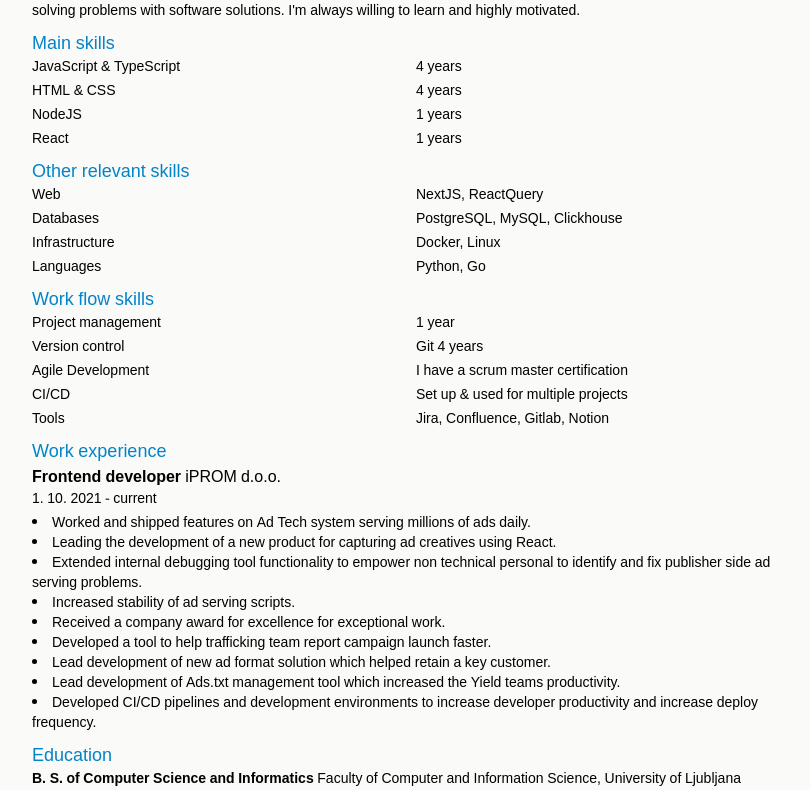
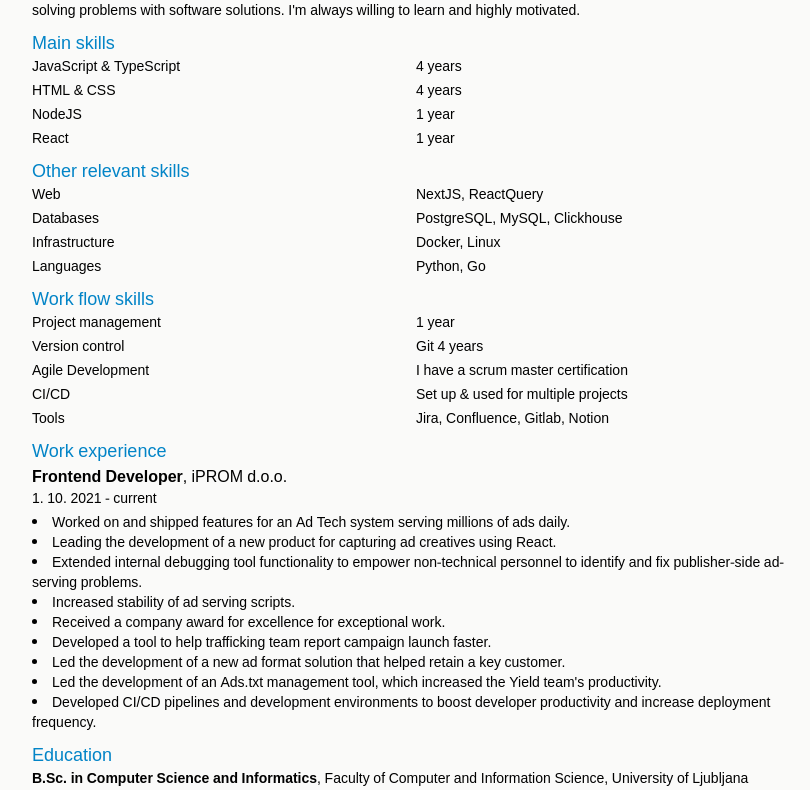
Before and after one commit to oskarcokl/personal-blog, a Next.js app: page /CV in a window 1280 px wide. Shown: the part 166-956 px from the top of the page, without its empty margins (224-1034 px from the left). Built offline with nearby package versions, Linux system fonts and the light colour scheme; a web font is replaced by a local one.

Commit message:
feat: Grammatical corrections

```diff
--- a/app/CV/page.tsx
+++ b/app/CV/page.tsx
@@ -41,7 +41,7 @@
 }
 
 
-function Summary(props: { title: string, text: string }) {
+function Summary(props: typeof cvData.summary) {
     return (
         <section>
             <SectionTitle title={props.title} />
@@ -107,8 +107,7 @@
         <section>
             <SectionTitle title={props.title} />
             <p>
-                <b>{props.degree}</b> {props.school},{' '}
-                {props.university}
+                <b>{props.degree}</b>, {props.school}, {props.university}
             </p>
             <p>
                 {props.location} {props.from}-
--- a/components/WorkTitle.tsx
+++ b/components/WorkTitle.tsx
@@ -2,7 +2,7 @@
     return (
         <div className="">
             <h1 className="text-base">
-                <b>{position}</b> {company}
+                <b>{position}</b>, {company}
             </h1>
             <h3 className="text-sm">{period}</h3>
         </div>
--- a/public/locales/CV/en.ts
+++ b/public/locales/CV/en.ts
@@ -18,25 +18,25 @@
         jobs: [
             {
                 period: '1. 10. 2021 - current',
-                position: 'Frontend developer',
+                position: 'Frontend Developer',
                 company: 'iPROM d.o.o.',
                 description: [
-                    'Worked and shipped features on Ad Tech system serving millions of ads daily.',
+                    'Worked on and shipped features for an Ad Tech system serving millions of ads daily.',
                     'Leading the development of a new product for capturing ad creatives using React.',
-                    'Extended internal debugging tool functionality to empower non technical personal to identify and fix publisher side ad serving problems.',
+                    'Extended internal debugging tool functionality to empower non-technical personnel to identify and fix publisher-side ad-serving problems.',
                     'Increased stability of ad serving scripts.',
                     'Received a company award for excellence for exceptional work.',
                     'Developed a tool to help trafficking team report campaign launch faster.',
-                    'Lead development of new ad format solution which helped retain a key customer.',
-                    'Lead development of Ads.txt management tool which increased the Yield teams productivity.',
-                    'Developed CI/CD pipelines and development environments to increase developer productivity and increase deploy frequency.',
+                    'Led the development of a new ad format solution that helped retain a key customer.',
+                    "Led the development of an Ads.txt management tool, which increased the Yield team's productivity.",
+                    'Developed CI/CD pipelines and development environments to boost developer productivity and increase deployment frequency.',
                 ],
             },
         ],
     },
     education: {
         title: 'Education',
-        degree: 'B. S. of Computer Science and Informatics',
+        degree: 'B.Sc. in Computer Science and Informatics',
         school: 'Faculty of Computer and Information Science',
         university: 'University of Ljubljana',
         location: 'Ljubljana, Slovenia',
@@ -58,11 +58,11 @@
                 },
                 {
                     name: 'NodeJS',
-                    comment: '1 years',
+                    comment: '1 year',
                 },
                 {
                     name: 'React',
-                    comment: '1 years',
+                    comment: '1 year',
                 },
             ],
         },
@@ -114,11 +114,11 @@
         },
     },
     languageSkills: {
-        title: 'Language skills',
+        title: 'Language Skills',
         languages: [
             {
                 language: 'Slovenian',
-                level: 'Native speaker',
+                level: 'Native Speaker',
             },
             {
                 language: 'English',
```
